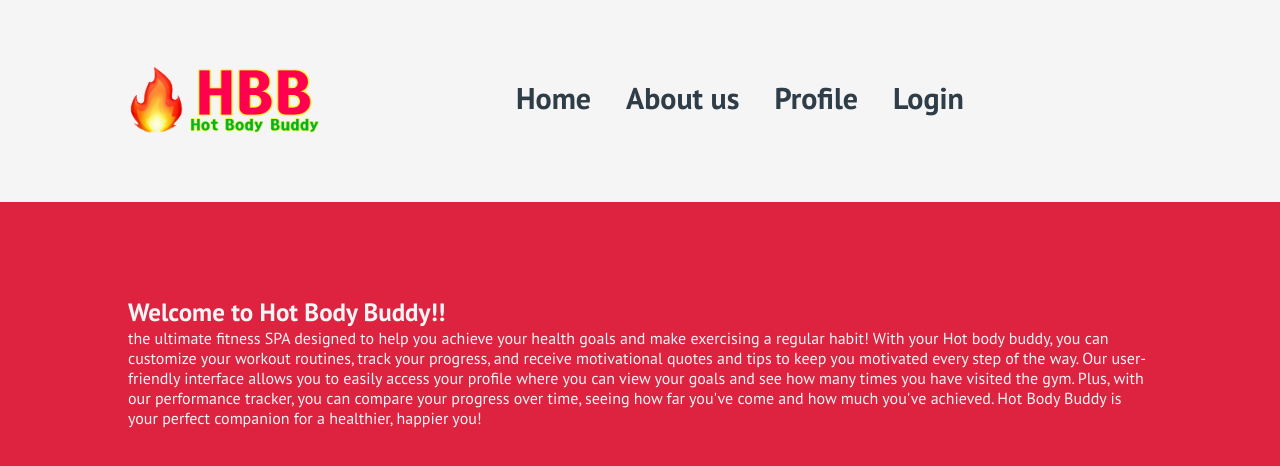
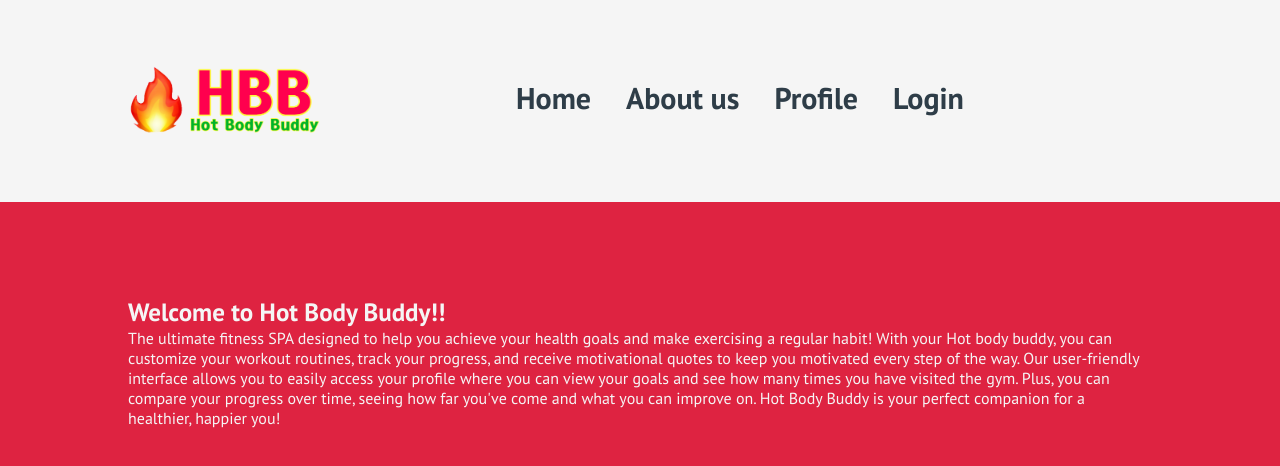
Before and after one commit to elvintern/hot-body-buddy-app, a React (Vite) app in the folder client/: page /about in a window 1280 px wide. Shown: the top 466 px of the page. Built offline with nearby package versions, Linux system fonts and the light colour scheme; no server answers.

Commit message:
Modify about paragraph

```diff
--- a/client/src/pages/About.jsx
+++ b/client/src/pages/About.jsx
@@ -5,16 +5,15 @@ export default function About() {
     <div className="about">
       <h2 className="heading-secondary">Welcome to Hot Body Buddy!!</h2>
       <p className="paragraph">
-        the ultimate fitness SPA designed to help you achieve your health goals
+        The ultimate fitness SPA designed to help you achieve your health goals
         and make exercising a regular habit! With your Hot body buddy, you can
         customize your workout routines, track your progress, and receive
-        motivational quotes and tips to keep you motivated every step of the
-        way. Our user-friendly interface allows you to easily access your
-        profile where you can view your goals and see how many times you have
-        visited the gym. Plus, with our performance tracker, you can compare
-        your progress over time, seeing how far you've come and how much you've
-        achieved. Hot Body Buddy is your perfect companion for a healthier,
-        happier you!
+        motivational quotes to keep you motivated every step of the way. Our
+        user-friendly interface allows you to easily access your profile where
+        you can view your goals and see how many times you have visited the gym.
+        Plus, you can compare your progress over time, seeing how far you've
+        come and what you can improve on. Hot Body Buddy is your perfect
+        companion for a healthier, happier you!
       </p>
     </div>
   );
```
